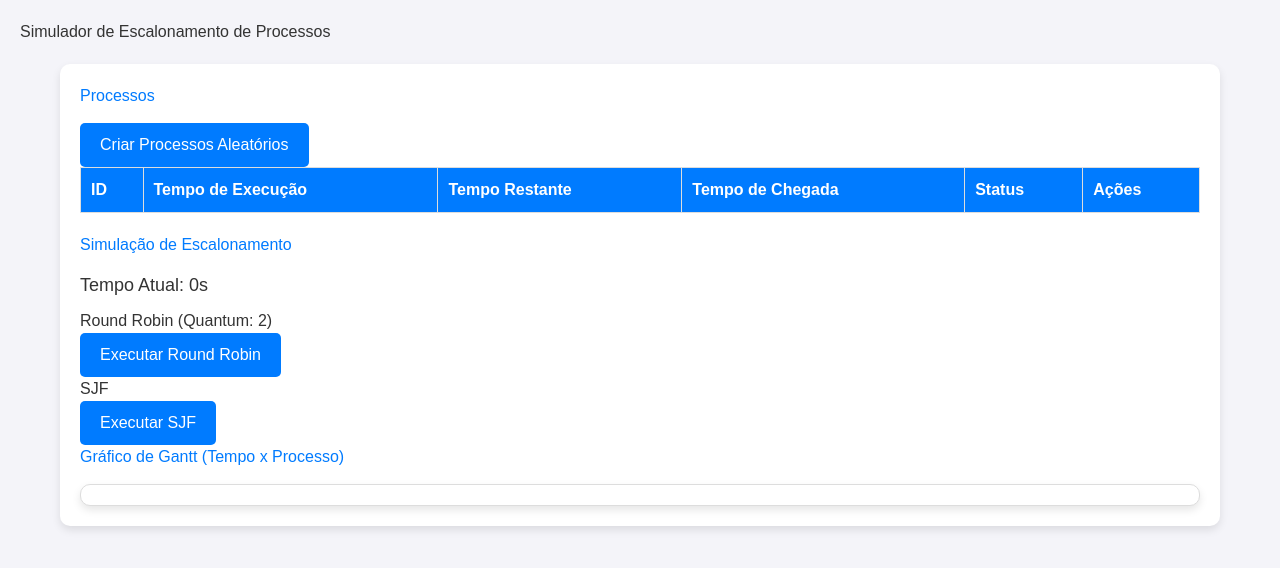
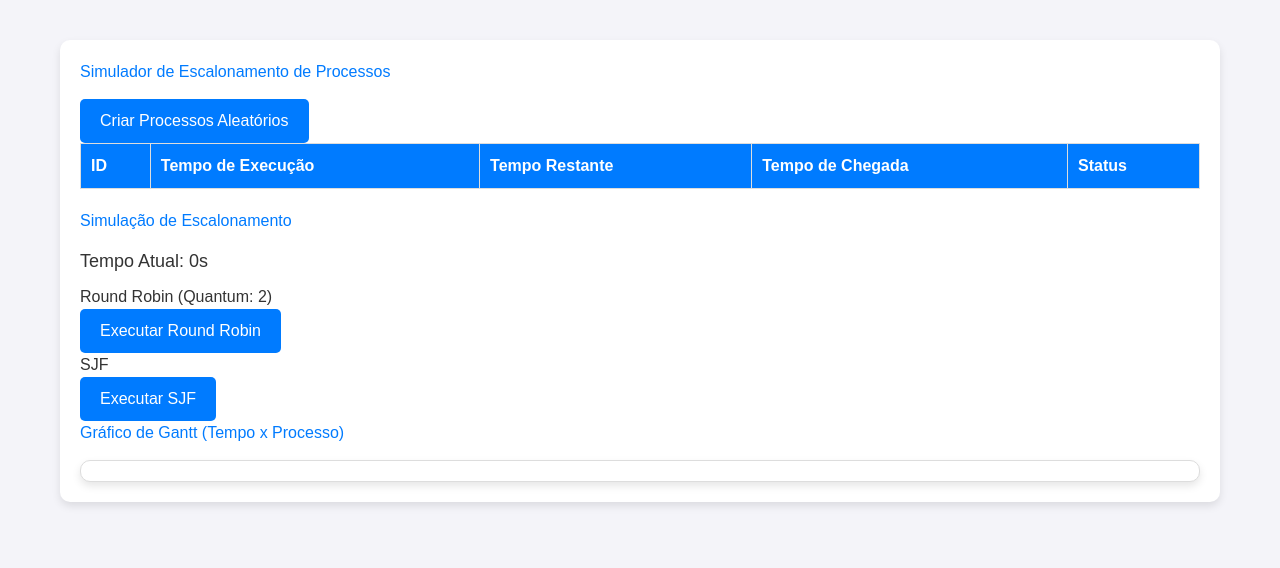
Before and after one commit to SidneyRMR/simulador-escalonamento, a Next.js app: page / in a window 1280 px wide. Shown: the top 568 px of the page. Built offline with nearby package versions, Linux system fonts and the light colour scheme.

Commit message:
correcao das tabelas que sumiam e adicao do readme

```diff
--- a/src/app/Escalonador.js
+++ b/src/app/Escalonador.js
@@ -12,20 +12,22 @@ const Escalonador = () => {
   const limparGrafico = () => {
     setGanttChart([]);
     setTempoAtual(0);
-    setProcessos([]);
   };
 
   const iniciarEscalonamentoCircular = () => {
+    if (processos.length === 0) return; // Não faz nada se não houver processos
     limparGrafico(); // Limpa o gráfico antes de iniciar a simulação
     setEmExecucao(true);
-    let fila = [...processos];
+    const fila = processos.map(p => ({ ...p })); // Cria uma cópia dos processos
     let tempoCorrente = 0;
+
     const intervalo = setInterval(() => {
       if (fila.length === 0) {
         clearInterval(intervalo);
         setEmExecucao(false);
         return;
       }
+
       let processo = fila.shift();
       if (processo.tempoRestante > quantum) {
         tempoCorrente += quantum;
@@ -43,14 +45,15 @@ const Escalonador = () => {
       ]);
 
       setTempoAtual(tempoCorrente);
-      setProcessos([...processos.map(p => (p.id === processo.id ? processo : p))]);
+      setProcessos(prev => prev.map(p => (p.id === processo.id ? processo : p)));
     }, 1000);
   };
 
   const iniciarEscalonamentoSJF = () => {
+    if (processos.length === 0) return; // Não faz nada se não houver processos
     limparGrafico(); // Limpa o gráfico antes de iniciar a simulação
     setEmExecucao(true);
-    const fila = [...processos];
+    const fila = processos.map(p => ({ ...p })); // Cria uma cópia dos processos
     let tempoCorrente = 0;
 
     // Ordena os processos com base no tempo de execução
@@ -73,7 +76,7 @@ const Escalonador = () => {
 
       processo.finalizado = true;
       setTempoAtual(tempoCorrente);
-      setProcessos([...processos.map(p => (p.id === processo.id ? processo : p))]);
+      setProcessos(prev => prev.map(p => (p.id === processo.id ? processo : p)));
     }, 1000);
   };
 
@@ -104,7 +107,7 @@ const Escalonador = () => {
   return (
     <div className="container">
       <div className="card">
-        <h2>Processos</h2>
+        <h2>Simulador de Escalonamento de Processos</h2>
         <button onClick={criarProcessosAleatorios} disabled={emExecucao}>
           Criar Processos Aleatórios
         </button>
@@ -116,7 +119,7 @@ const Escalonador = () => {
               <th>Tempo Restante</th>
               <th>Tempo de Chegada</th>
               <th>Status</th>
-              <th>Ações</th>
+              {/* <th>Ações</th> */}
             </tr>
           </thead>
           <tbody>
--- a/src/app/page.js
+++ b/src/app/page.js
@@ -4,7 +4,6 @@ import Escalonador from "./Escalonador";
 export default function Home() {
   return (
     <div className="App">
-      <h1>Simulador de Escalonamento de Processos</h1>
       <Escalonador />
     </div>
   );
```
Also changed, not shown: 1 other file (tests, documents, lock files or other folders).
